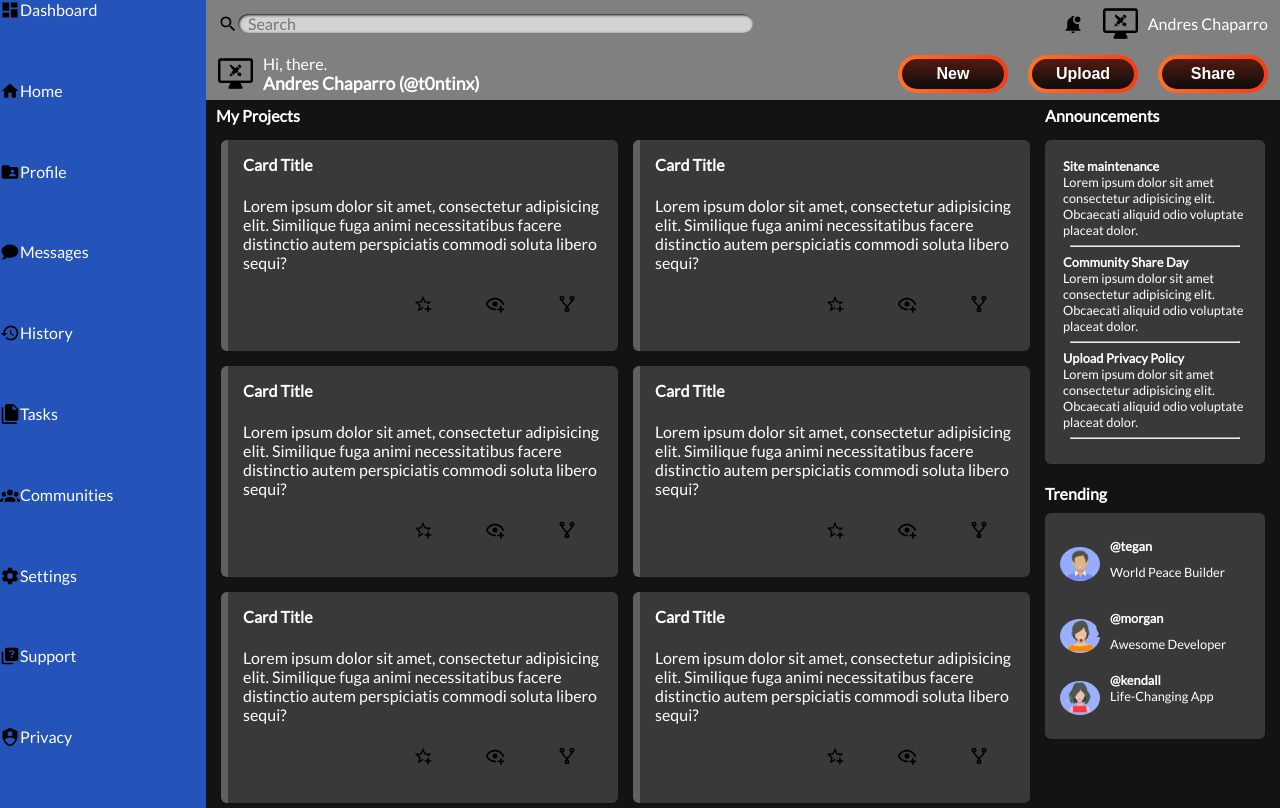
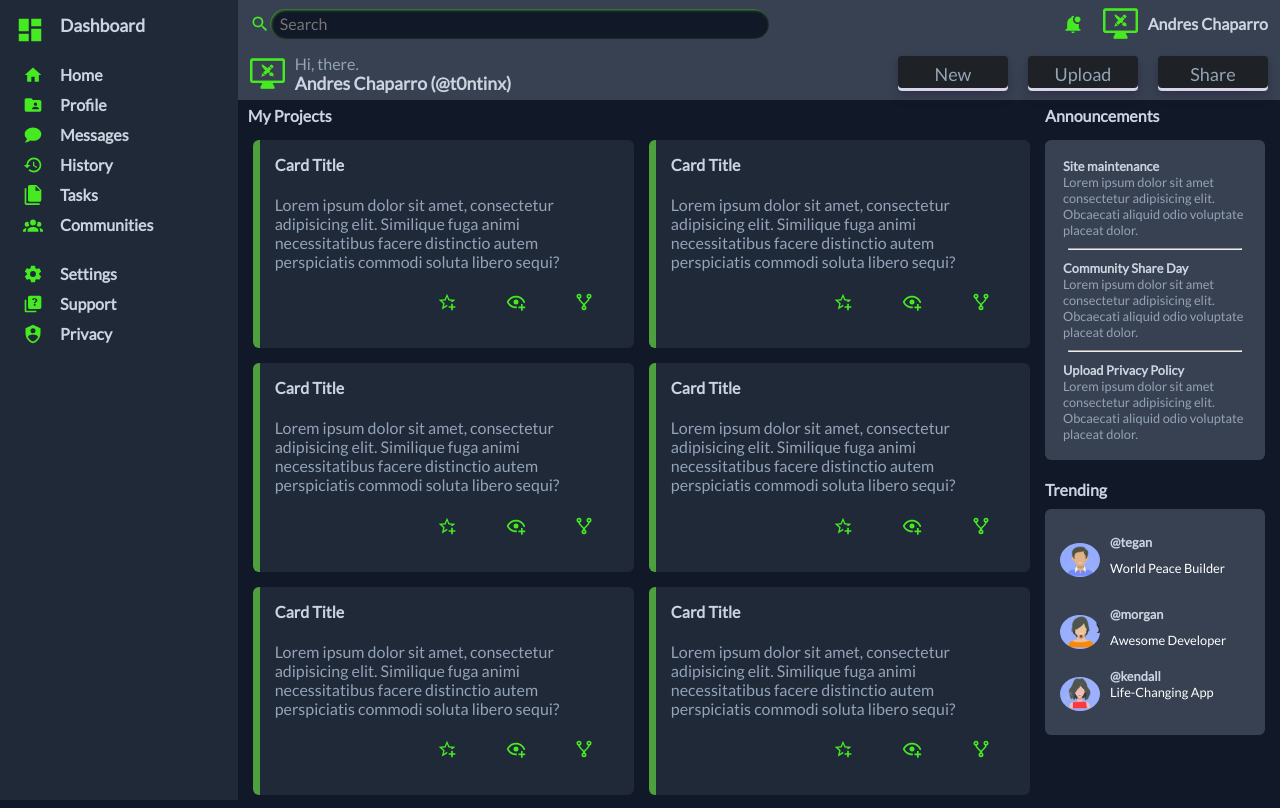
Before and after one commit to t0ntin/dashboard, a plain HTML site: page index.html in a window 1280 px wide. Drawn offline with Linux system fonts and the light colour scheme.

Commit message:
Finished styling.

```diff
--- a/css/style.css
+++ b/css/style.css
@@ -5,34 +5,47 @@
   list-style: none;
 }
 
-*::before, *::after {
+*::before,
+*::after {
   box-sizing: border-box;
 }
 
 :root {
-
+  --BG-COLOR: #111827;
+  --BG2-COLOR: #1f2937;
+  --BG3-COLOR: #374151;
+  --ACCENT-COLOR: #4e9f3d;
+  --HEADING-COLOR: #cbd5e1;
+  --PARAGRAPH-COLOR: #94a3b8;
+  --LINK-COLOR: #cbd5e1;
 }
 
 html {
   height: 100%;
   font-family: "Lato", sans-serif;
-
 }
 
 body {
   height: 100vh;
-  background-color: hsla(0, 0%, 0%, 0.925);
-  /* display: flex;
-  flex-direction: column;
-  align-items: center; */
+  background-color: var(--BG-COLOR);
+
   color: white;
 }
 
-input, button, textarea, select {
+input,
+button,
+textarea,
+select {
   font: inherit;
 }
 
-p, h1, h2, h3, h4, h5, h6 {
+p,
+h1,
+h2,
+h3,
+h4,
+h5,
+h6 {
   overflow-wrap: break-word;
 }
 
@@ -42,45 +55,69 @@ img {
   height: auto;
 }
 
-
 a {
-  color: white;
+  color: var(--LINK-COLOR);
   text-decoration: none;
 }
 
 .icon {
   width: 20px;
+  filter: invert(74%) sepia(45%) saturate(2249%) hue-rotate(58deg)
+    brightness(101%) contrast(95%);
 }
 
-
 main {
+  background-color: var(--BG-COLOR);
   margin: auto;
   display: grid;
-  max-width: 1300px;
+  max-width: 1440px;
   grid-template-columns:
-  minmax(150px, 0.5fr)
+    minmax(160px, 0.6fr)
     2fr
     minmax(180px, 250px);
   grid-template-rows: 100px 30px 1fr 1fr;
-  /* grid-template-rows: 1fr 1fr; */
 }
 
 .dashboard {
-  background-color: rgb(36, 83, 185);
+  padding: 15px;
+  background-color: var(--BG2-COLOR);
   grid-row: 1/5;
   display: grid;
-  grid-template-columns: auto 1fr;
 
+  grid-template-columns: 30px 60px;
+  grid-template-rows: repeat(10, min-content);
+}
+
+.dashboard a {
+  margin-left: 15px;
+  font-weight: bold;
+}
+
+.dashboard img:first-child {
+  width: 30px;
+  margin-bottom: 20px;
+}
+
+.dashboard a:nth-child(2) {
+  font-weight: bold;
+  font-size: 1.1rem;
+}
+
+.dashboard img:not(:first-child) {
+  margin: 0px 0px 10px 8px;
+}
+
+.dashboard a:nth-child(14) {
+  margin-bottom: 30px;
 }
 
 header {
-  background-color: gray;
+  background-color: var(--BG3-COLOR);
   grid-column: 2/4;
   display: flex;
   flex-direction: column;
   justify-content: space-around;
 }
-
 
 .header-top {
   padding: 0px 12px;
@@ -88,28 +125,18 @@ header {
   align-items: center;
   grid-template-columns:
     20px
-  /* minmax(200px, 500px)  */
     1fr
-  /* minmax(20px, 1fr)
-  minmax(20px, 1fr)  */
-  /* minmax(10px, 1fr)  */
-  1fr
-  ;
-  /* justify-content: space-between; */
-}
-
-.search-icon {
-  /* margin-left: 7px; */
-
+    1fr;
 }
 
 input {
-  /* margin: 0 10px; */
   border: none;
-  background-color: lightgray;
-  border-radius: 10px;
+  background-color: var(--BG-COLOR);
+  border-radius: 15px;
   padding-left: 10px;
   box-shadow: inset 1px 1px 3px;
+  height: 30px;
+  color: var(--ACCENT-COLOR);
 }
 
 input:focus {
@@ -119,10 +146,13 @@ input:focus {
 .header-top-right {
   display: flex;
   gap: 20px;
-/* background-color: rgb(80, 78, 78); */
+
   justify-content: flex-end;
   align-items: center;
+}
 
+.header-top-right p {
+  font-weight: bold;
 }
 
 .avatar {
@@ -132,183 +162,99 @@ align-items: center;
 .header-top-right p {
   white-space: nowrap;
   margin-left: -10px;
+  color: var(--HEADING-COLOR);
 }
-/* .header-top img:nth-child(3) {
-
-  border: 1px solid red;
-  justify-self: end;
-
-
-}
-
-.header-top img:nth-child(4) {
-justify-self: right;
-grid-column: 4/4;
-}
-
-.header-top p {
-
-  justify-self: left;
-  margin:0 20px;
-} */
-
 
 .header-bottom {
   padding: 0 12px;
   display: grid;
   grid-template-columns: 35px 1fr 1fr;
-  /* grid-auto-flow: column;  */
-  /* align-items: center; */
 
   align-items: center;
 }
 
 .header-bottom .avatar {
   grid-row: 1/3;
-  /* margin-right:200px; */
-  /* padding-right: 10px; */
 }
 
 .header-bottom p {
   padding-left: 10px;
-
+  color: var(--PARAGRAPH-COLOR);
 }
 
 h1 {
   font-size: 1.1rem;
   grid-column: 2/3;
   padding-left: 10px;
-
+  color: var(--HEADING-COLOR);
 }
 
 h2 {
   font-size: 1rem;
+  color: var(--HEADING-COLOR);
 }
 
 h3 {
-  font-size: .8rem;
+  font-size: 0.8rem;
+  color: var(--HEADING-COLOR);
 }
 nav {
-  /* background-color: lightblue; */
   display: grid;
   grid-template-columns: repeat(3, minmax(78px, 110px));
   gap: 20px;
   grid-column: 3/4;
   grid-row: 1/3;
   justify-self: end;
-
 }
 
-/* ==================== */
-
-.button-78 {
+.button-30 {
   align-items: center;
   appearance: none;
-  background-clip: padding-box;
-  background-color: initial;
-  background-image: none;
-  border-style: none;
+  background-color: #1e2125;
+  border-radius: 4px;
+  border-width: 0;
+  box-shadow: rgba(45, 35, 66, 0.4) 0 2px 4px,
+    rgba(45, 35, 66, 0.3) 0 7px 13px -3px, #d6d6e7 0 -3px 0 inset;
   box-sizing: border-box;
-  color: #fff;
+  color: var(--PARAGRAPH-COLOR);
   cursor: pointer;
-  display: inline-block;
-  flex-direction: row;
-  flex-shrink: 0;
-  font-family: Eina01,sans-serif;
-  font-size: 16px;
-  font-weight: 800;
+  display: inline-flex;
+  height: 35px;
   justify-content: center;
-  line-height: 24px;
-  margin: 0;
-  min-height: 34px;
-  max-height: 40px;
-  outline: none;
-  overflow: visible;
-  padding: 7px 0;
-  pointer-events: auto;
+  line-height: 1;
+  list-style: none;
+  overflow: hidden;
+  padding-left: 16px;
+  padding-right: 16px;
   position: relative;
-  text-align: center;
+  text-align: left;
   text-decoration: none;
-  text-transform: none;
+  transition: box-shadow 0.15s, transform 0.15s;
   user-select: none;
   -webkit-user-select: none;
   touch-action: manipulation;
-  vertical-align: middle;
-  width: auto;
-  word-break: keep-all;
-  z-index: 0;
+  white-space: nowrap;
+  will-change: box-shadow, transform;
+  font-size: 18px;
 }
 
-
-
-.button-78:before,
-.button-78:after {
-  border-radius: 80px;
+.button-30:focus {
+  box-shadow: #d6d6e7 0 0 0 1.5px inset, rgba(45, 35, 66, 0.4) 0 2px 4px,
+    rgba(45, 35, 66, 0.3) 0 7px 13px -3px, #d6d6e7 0 -3px 0 inset;
 }
 
-.button-78:before {
-  background-image: linear-gradient(92.83deg, #ff7426 0, #f93a13 100%);
-  content: "";
-  display: block;
-  height: 100%;
-  left: 0;
-  overflow: hidden;
-  position: absolute;
-  top: 0;
-  width: 100%;
-  z-index: -2;
+.button-30:hover {
+  border: 1px solid var(--ACCENT-COLOR);
+  box-shadow: rgba(45, 35, 66, 0.4) 0 4px 8px,
+    var(--ACCENT-COLOR) 0 7px 13px -3px, #d6d6e7 0 -3px 0 inset;
+  transform: translateY(-2px);
 }
 
-.button-78:after {
-  background-color: initial;
-  background-image: linear-gradient(#541a0f 0, #0c0d0d 100%);
-  bottom: 4px;
-  content: "";
-  display: block;
-  left: 4px;
-  overflow: hidden;
-  position: absolute;
-  right: 4px;
-  top: 4px;
-  transition: all 100ms ease-out;
-  z-index: -1;
+.button-30:active {
+  /* box-shadow: var(--PARAGRAPH-COLOR) 0 3px 7px inset; */
+  transform: translateY(2px);
+  color: white;
 }
-
- .button-78:hover:not(:disabled):before {
-  background: linear-gradient(92.83deg, rgb(255, 116, 38) 0%, rgb(249, 58, 19) 100%);
-}
-
-.button-78:hover:not(:disabled):after {
-  bottom: 0;
-  left: 0;
-  right: 0;
-  top: 0;
-  transition-timing-function: ease-in;
-  opacity: 0;
-}
-
-.button-78:active:not(:disabled) {
-  color: #ccc;
-}
-
-.button-78:active:not(:disabled):before {
-  background-image: linear-gradient(0deg, rgba(0, 0, 0, .2), rgba(0, 0, 0, .2)), linear-gradient(92.83deg, #ff7426 0, #f93a13 100%);
-}
-
-.button-78:active:not(:disabled):after {
-  background-image: linear-gradient(#541a0f 0, #0c0d0d 100%);
-  bottom: 4px;
-  left: 4px;
-  right: 4px;
-  top: 4px;
-}
-
-.button-78:disabled {
-  cursor: default;
-  opacity: .24;
-}
-/* =================== */
-
 
 .my-projects {
   grid-column: 2/3;
@@ -318,22 +264,21 @@ nav {
   margin-left: 10px;
 }
 
-.announcements  {
+.announcements {
   grid-column: 3/4;
   grid-row: 2/3;
   align-self: center;
   margin-left: 15px;
-
 }
 
 .article-grid {
   padding: 10px 0px 5px 15px;
-  /* background-color: rgb(178, 168, 32); */
+
   grid-column: 2/3;
   grid-row: 3/5;
 
   display: grid;
-  grid-template-columns: repeat(auto-fit, minmax(270px, 1fr));
+  grid-template-columns: repeat(auto-fit, minmax(300px, 0.7fr));
   gap: 15px;
 }
 
@@ -341,13 +286,12 @@ nav {
   padding: 15px;
   border: none;
   border-radius: 6px;
-  background-color: rgb(58, 57, 57);
-  border-left: 7px solid rgb(97, 96, 96);
+  background-color: var(--BG2-COLOR);
+  border-left: 7px solid var(--ACCENT-COLOR);
 
   display: grid;
-  /* grid-template-rows: 1fr 1fr; */
+
   grid-template-columns: 1fr 1fr 1fr 1fr 1fr;
-
 }
 
 .article-card h2 {
@@ -356,65 +300,64 @@ nav {
 
 .article-card p {
   grid-column: 1/6;
+  color: var(--PARAGRAPH-COLOR);
 }
 
 .article-card .star {
   grid-column: 3/4;
 }
 
-.article-card .star, .article-card .eye, .article-card .fork {
+.article-card .star,
+.article-card .eye,
+.article-card .fork {
   justify-self: center;
-
 }
 
 aside.right-side {
   border-radius: 6px;
   margin: 10px 15px 5px 15px;
-  /* padding: 15px; */
-  background-color: rgb(58, 57, 57);
+
+  background-color: var(--BG3-COLOR);
   grid-row: 3/4;
 }
 
 hr {
-  margin: 7px;
-
+  margin: 10px 5px;
 }
 
 .announcements-container {
   padding: 18px;
 }
 
-.announcements-container p{
-  font-size: .8rem;
+.announcements-container p {
+  font-size: 0.8rem;
+  color: var(--PARAGRAPH-COLOR);
 }
 
-.trending-h2   {
+.trending-h2 {
   grid-row: 4/5;
 }
 
 .trending-container {
   grid-row: 4/5;
   margin: 15px;
-
 }
 
 .trending-card {
   margin-top: 10px;
   padding: 15px;
-  background-color: rgb(58, 57, 57);
+  background-color: var(--BG3-COLOR);
   border-radius: 6px;
   display: grid;
   grid-template-columns: auto 1fr;
   grid-template-rows: 1fr 1fr 1fr;
   align-items: center;
-/* place-content: center; */
 }
 
 .trending-card img {
   border-radius: 60%;
   width: 40px;
   margin-right: 10px;
-
 }
 
 .trending-card img:first-child {
@@ -428,9 +371,8 @@ align-items: center;
   grid-row: 5/7;
 }
 
-.trending-card p  {
+.trending-card p {
   grid-column: 2/3;
-  font-size: .8rem;
+  font-size: 0.8rem;
   margin-bottom: 20px;
-
 }
--- a/index.html
+++ b/index.html
@@ -1,162 +1,186 @@
 <!DOCTYPE html>
 <html lang="en">
   <head>
-  <meta charset="UTF-8">
-  <meta http-equiv="X-UA-Compatible" content="IE=edge">
-  <meta name="viewport" content="width=device-width, initial-scale=1.0">
-  <link rel="stylesheet" href="./css/style.css">
-    <link rel="preconnect" href="https://fonts.googleapis.com"><link rel="preconnect" href="https://fonts.gstatic.com" crossorigin><link href="https://fonts.googleapis.com/css2?family=Lato&display=swap" rel="stylesheet">
-  <script src="./js/script.js"defer></script>
+    <meta charset="UTF-8" />
+    <meta http-equiv="X-UA-Compatible" content="IE=edge" />
+    <meta name="viewport" content="width=device-width, initial-scale=1.0" />
+    <link rel="stylesheet" href="./css/style.css" />
+    <link rel="preconnect" href="https://fonts.googleapis.com" />
+    <link rel="preconnect" href="https://fonts.gstatic.com" crossorigin />
+    <link
+      href="https://fonts.googleapis.com/css2?family=Lato&display=swap"
+      rel="stylesheet"
+    />
+    <script src="./js/script.js" defer></script>
     <title>Dashboard</title>
   </head>
   <body>
     <main>
       <header>
         <div class="header-top">
-        <img class="icon search-icon" src="/images/search.svg" alt="">
-        <input class="search-bar" type="text" placeholder="Search">
+          <img class="icon search-icon" src="/images/search.svg" alt="" />
+          <input class="search-bar" type="text" placeholder="Search" />
 
           <div class="header-top-right">
-          <img class="icon bell" src="/images/bell.svg" alt="">
-          <img class="icon avatar" src="/images/myicon.png" alt="">
+            <img class="icon bell" src="/images/bell.svg" alt="" />
+            <img class="icon avatar" src="/images/myicon.png" alt="" />
             <p>Andres Chaparro</p>
           </div>
-
         </div>
         <div class="header-bottom">
-        <img class="icon avatar" src="/images/myicon.png" alt="">
+          <img class="icon avatar" src="/images/myicon.png" alt="" />
           <p>Hi, there.</p>
           <h1>Andres Chaparro (@t0ntinx)</h1>
 
           <nav>
-            <button class="button-78">New</button>
-            <button class="button-78">Upload</button>
-            <button class="button-78">Share</button>
+            <button class="button-30">New</button>
+            <button class="button-30">Upload</button>
+            <button class="button-30">Share</button>
           </nav>
         </div>
       </header>
 
       <aside class="dashboard">
-      <img class="icon" src="/images/dashboard.svg" alt=""> <a href="#"> Dashboard </a>
-      <img class="icon" src="/images/home.svg" alt=""><a href="#"> Home </a>
-      <img class="icon" src="/images/profile.svg" alt=""><a href="#"> Profile </a>
-      <img class="icon" src="/images/messages.svg" alt=""><a href="#"> Messages </a>
-      <img class="icon" src="/images/history.svg" alt=""><a href="#"> History </a>
-      <img class="icon" src="/images/tasks.svg" alt=""> <a href="#">Tasks </a>
-      <img class="icon" src="/images/community.svg" alt=""><a href="#"> Communities </a>
-      <img class="icon" src="/images/settings.svg" alt=""><a href="#"> Settings </a>
-      <img class="icon" src="/images/support.svg" alt=""><a href="#"> Support </a>
-      <img class="icon" src="/images/privacy.svg" alt=""><a href="#"> Privacy </a>
+        <img class="icon" src="/images/dashboard.svg" alt="" />
+        <a href="#"> Dashboard </a>
+        <img class="icon" src="/images/home.svg" alt="" /><a href="#"> Home </a>
+        <img class="icon" src="/images/profile.svg" alt="" /><a href="#">
+          Profile
+        </a>
+        <img class="icon" src="/images/messages.svg" alt="" /><a href="#">
+          Messages
+        </a>
+        <img class="icon" src="/images/history.svg" alt="" /><a href="#">
+          History
+        </a>
+        <img class="icon" src="/images/tasks.svg" alt="" />
+        <a href="#">Tasks </a>
+        <img class="icon" src="/images/community.svg" alt="" /><a href="#">
+          Communities
+        </a>
+        <img class="icon" src="/images/settings.svg" alt="" /><a href="#">
+          Settings
+        </a>
+        <img class="icon" src="/images/support.svg" alt="" /><a href="#">
+          Support
+        </a>
+        <img class="icon" src="/images/privacy.svg" alt="" /><a href="#">
+          Privacy
+        </a>
       </aside>
 
       <h2 class="my-projects">My Projects</h2>
       <h2 class="announcements">Announcements</h2>
 
       <article class="article-grid">
-
-
         <div class="article-card">
           <h2>Card Title</h2>
           <p>
-            Lorem ipsum dolor sit amet, consectetur adipisicing elit. Similique fuga animi necessitatibus facere distinctio autem perspiciatis commodi soluta libero sequi?
+            Lorem ipsum dolor sit amet, consectetur adipisicing elit. Similique
+            fuga animi necessitatibus facere distinctio autem perspiciatis
+            commodi soluta libero sequi?
           </p>
-          <img class="icon star" src="/images/starplus.svg" alt="">
-          <img class="icon eye" src="/images/eyeplus.svg" alt="">
-          <img class="icon fork" src="/images/fork.svg" alt="">
-        </div>
-
-
-        <div class="article-card">
-          <h2>Card Title</h2>
-          <p>
-            Lorem ipsum dolor sit amet, consectetur adipisicing elit. Similique fuga animi necessitatibus facere distinctio autem perspiciatis commodi soluta libero sequi?
-          </p>
-          <img class="icon star" src="/images/starplus.svg" alt="">
-          <img class="icon eye" src="/images/eyeplus.svg" alt="">
-          <img class="icon fork" src="/images/fork.svg" alt="">
+          <img class="icon star" src="/images/starplus.svg" alt="" />
+          <img class="icon eye" src="/images/eyeplus.svg" alt="" />
+          <img class="icon fork" src="/images/fork.svg" alt="" />
         </div>
 
         <div class="article-card">
           <h2>Card Title</h2>
           <p>
-            Lorem ipsum dolor sit amet, consectetur adipisicing elit. Similique fuga animi necessitatibus facere distinctio autem perspiciatis commodi soluta libero sequi?
+            Lorem ipsum dolor sit amet, consectetur adipisicing elit. Similique
+            fuga animi necessitatibus facere distinctio autem perspiciatis
+            commodi soluta libero sequi?
           </p>
-          <img class="icon star" src="/images/starplus.svg" alt="">
-          <img class="icon eye" src="/images/eyeplus.svg" alt="">
-          <img class="icon fork" src="/images/fork.svg" alt="">
+          <img class="icon star" src="/images/starplus.svg" alt="" />
+          <img class="icon eye" src="/images/eyeplus.svg" alt="" />
+          <img class="icon fork" src="/images/fork.svg" alt="" />
         </div>
 
         <div class="article-card">
           <h2>Card Title</h2>
           <p>
-            Lorem ipsum dolor sit amet, consectetur adipisicing elit. Similique fuga animi necessitatibus facere distinctio autem perspiciatis commodi soluta libero sequi?
+            Lorem ipsum dolor sit amet, consectetur adipisicing elit. Similique
+            fuga animi necessitatibus facere distinctio autem perspiciatis
+            commodi soluta libero sequi?
           </p>
-          <img class="icon star" src="/images/starplus.svg" alt="">
-          <img class="icon eye" src="/images/eyeplus.svg" alt="">
-          <img class="icon fork" src="/images/fork.svg" alt="">
+          <img class="icon star" src="/images/starplus.svg" alt="" />
+          <img class="icon eye" src="/images/eyeplus.svg" alt="" />
+          <img class="icon fork" src="/images/fork.svg" alt="" />
         </div>
 
         <div class="article-card">
           <h2>Card Title</h2>
           <p>
-            Lorem ipsum dolor sit amet, consectetur adipisicing elit. Similique fuga animi necessitatibus facere distinctio autem perspiciatis commodi soluta libero sequi?
+            Lorem ipsum dolor sit amet, consectetur adipisicing elit. Similique
+            fuga animi necessitatibus facere distinctio autem perspiciatis
+            commodi soluta libero sequi?
           </p>
-          <img class="icon star" src="/images/starplus.svg" alt="">
-          <img class="icon eye" src="/images/eyeplus.svg" alt="">
-          <img class="icon fork" src="/images/fork.svg" alt="">
+          <img class="icon star" src="/images/starplus.svg" alt="" />
+          <img class="icon eye" src="/images/eyeplus.svg" alt="" />
+          <img class="icon fork" src="/images/fork.svg" alt="" />
         </div>
 
         <div class="article-card">
           <h2>Card Title</h2>
           <p>
-            Lorem ipsum dolor sit amet, consectetur adipisicing elit. Similique fuga animi necessitatibus facere distinctio autem perspiciatis commodi soluta libero sequi?
+            Lorem ipsum dolor sit amet, consectetur adipisicing elit. Similique
+            fuga animi necessitatibus facere distinctio autem perspiciatis
+            commodi soluta libero sequi?
           </p>
-          <img class="icon star" src="/images/starplus.svg" alt="">
-          <img class="icon eye" src="/images/eyeplus.svg" alt="">
-          <img class="icon fork" src="/images/fork.svg" alt="">
+          <img class="icon star" src="/images/starplus.svg" alt="" />
+          <img class="icon eye" src="/images/eyeplus.svg" alt="" />
+          <img class="icon fork" src="/images/fork.svg" alt="" />
+        </div>
+
+        <div class="article-card">
+          <h2>Card Title</h2>
+          <p>
+            Lorem ipsum dolor sit amet, consectetur adipisicing elit. Similique
+            fuga animi necessitatibus facere distinctio autem perspiciatis
+            commodi soluta libero sequi?
+          </p>
+          <img class="icon star" src="/images/starplus.svg" alt="" />
+          <img class="icon eye" src="/images/eyeplus.svg" alt="" />
+          <img class="icon fork" src="/images/fork.svg" alt="" />
         </div>
       </article>
-
 
       <aside class="right-side">
         <div class="announcements-container">
           <h3>Site maintenance</h3>
           <p>
-          Lorem ipsum dolor sit amet consectetur adipisicing elit. Obcaecati aliquid odio voluptate placeat dolor.
+            Lorem ipsum dolor sit amet consectetur adipisicing elit. Obcaecati
+            aliquid odio voluptate placeat dolor.
           </p>
-        <hr>
+          <hr />
           <h3>Community Share Day</h3>
           <p>
-          Lorem ipsum dolor sit amet consectetur adipisicing elit. Obcaecati aliquid odio voluptate placeat dolor.
+            Lorem ipsum dolor sit amet consectetur adipisicing elit. Obcaecati
+            aliquid odio voluptate placeat dolor.
           </p>
-        <hr>
+          <hr />
           <h3>Upload Privacy Policy</h3>
           <p>
-          Lorem ipsum dolor sit amet consectetur adipisicing elit. Obcaecati aliquid odio voluptate placeat dolor.
+            Lorem ipsum dolor sit amet consectetur adipisicing elit. Obcaecati
+            aliquid odio voluptate placeat dolor.
           </p>
-        <hr>
         </div>
-
-
-
-
       </aside>
       <div class="trending-container">
         <h2 class="trending-h2">Trending</h2>
         <div class="trending-card">
-        <img src="images/avatar1.png" alt="">
+          <img src="images/avatar1.png" alt="" />
           <h3>@tegan</h3>
           <p>World Peace Builder</p>
-        <img class="avatar2" src="images/avatar2.png" alt="">
+          <img class="avatar2" src="images/avatar2.png" alt="" />
           <h3>@morgan</h3>
           <p>Awesome Developer</p>
-        <img src="images/avatar3.png" alt="">
+          <img src="images/avatar3.png" alt="" />
           <h3>@kendall</h3>
           <p>Life-Changing App</p>
         </div>
       </div>
-
     </main>
-
   </body>
 </html>
```
Lines whose indentation alone changed are shown as unchanged.
